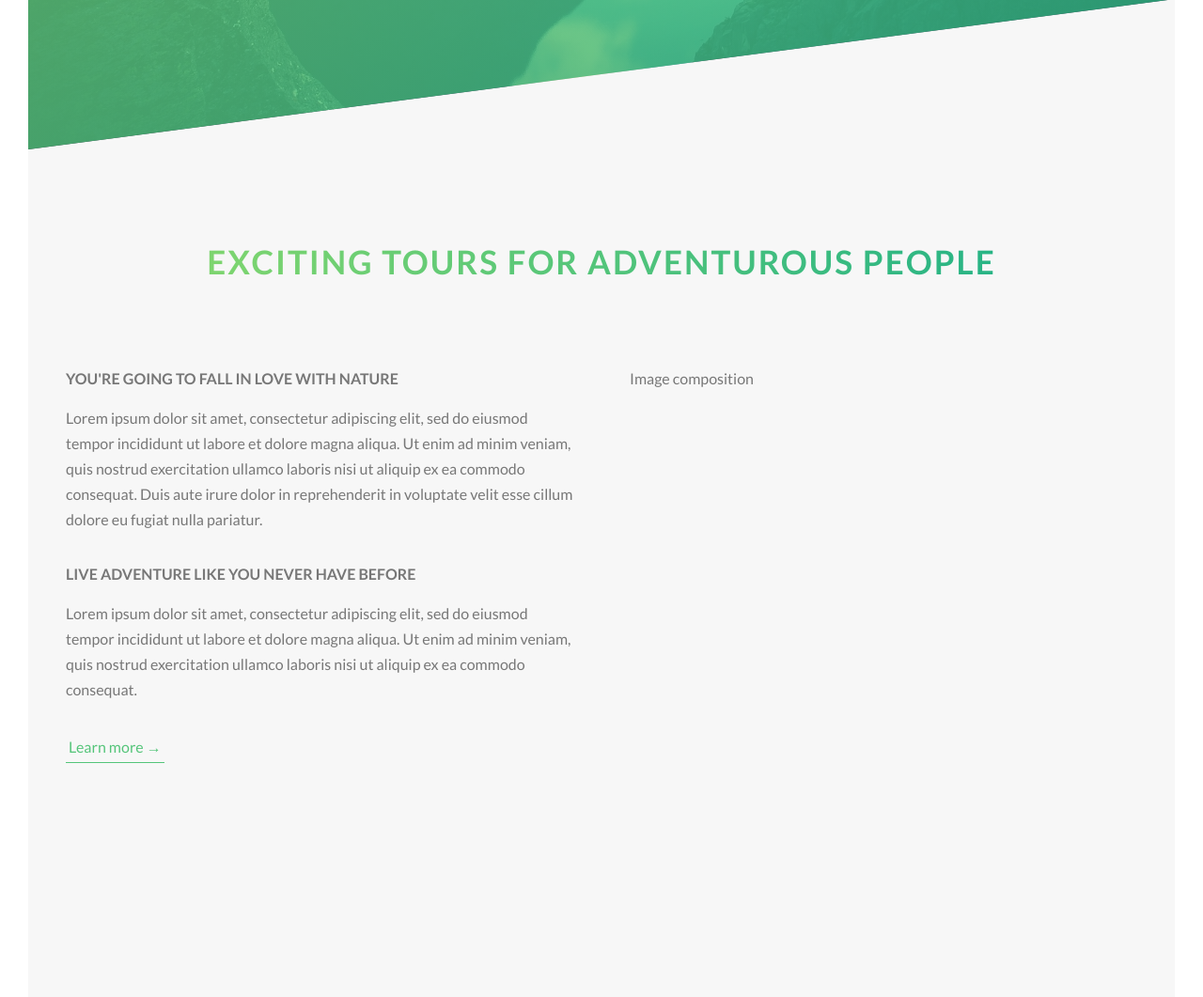
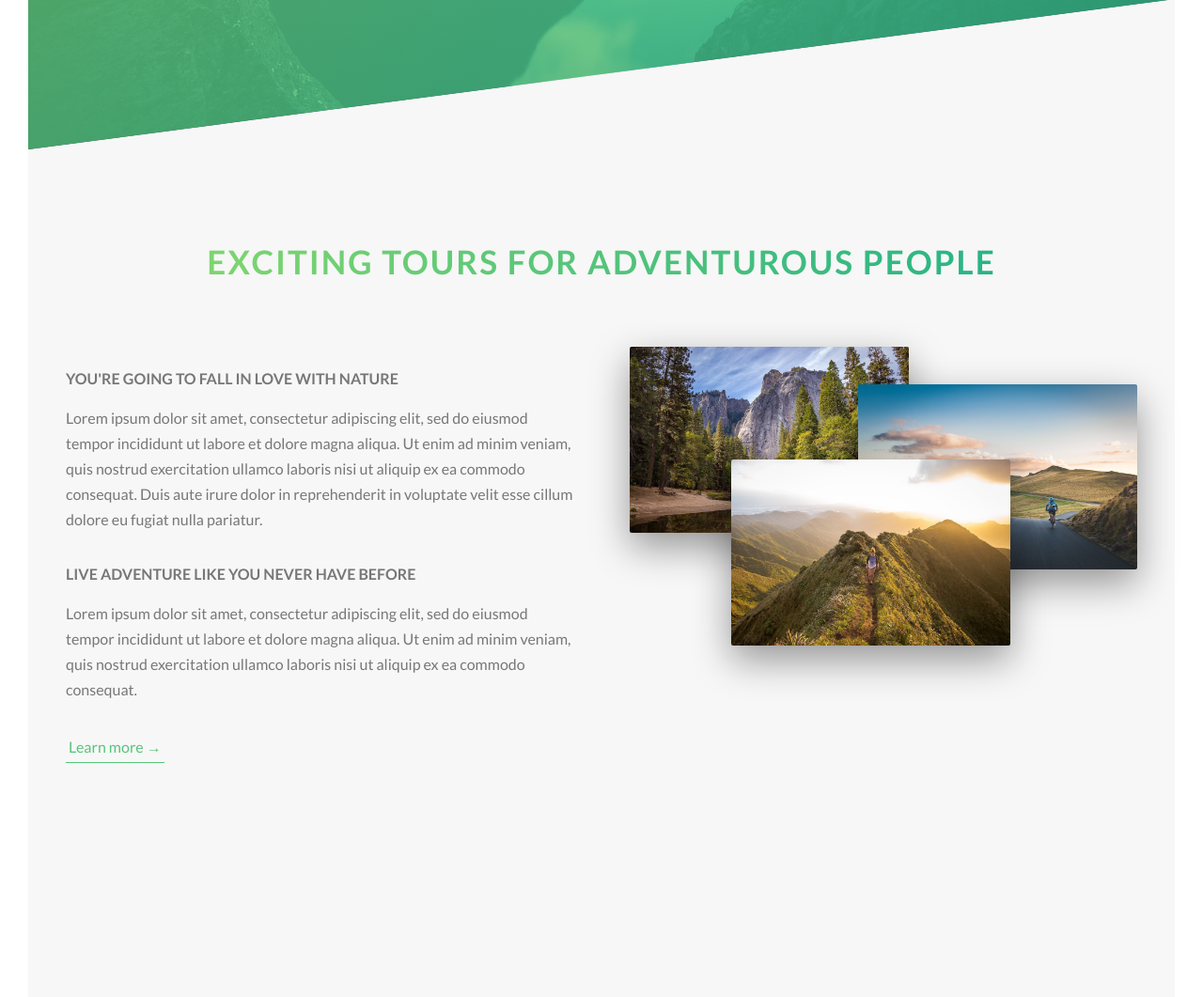
Before and after one commit to Tyler-Pritchard/SASS-template, a PHP site: page / in a window 1280 px wide. Shown: the part 631-1692 px from the top of the page at 94% size. Run offline with PHP 8.4, Linux system fonts and the light colour scheme; some libraries are stand-ins or nearby versions.

Commit message:
completed about section:

```diff
--- a/css/style.css
+++ b/css/style.css
@@ -172,6 +172,33 @@ body {
   box-shadow: 0 0.5rem 1rem rgba(0, 0, 0, 0.15);
   transform: translateY(0); }
 
+.composition {
+  position: relative; }
+  .composition__photo {
+    width: 55%;
+    box-shadow: 0 1.5rem 4rem rgba(0, 0, 0, 0.4);
+    border-radius: 2px;
+    position: absolute;
+    z-index: 10;
+    transition: all .2s;
+    outline-offset: 2rem; }
+    .composition__photo--p1 {
+      left: 0;
+      top: -2rem; }
+    .composition__photo--p2 {
+      right: 0;
+      top: 2rem; }
+    .composition__photo--p3 {
+      left: 20%;
+      top: 10rem; }
+    .composition__photo:hover {
+      outline: 1.5rem solid #55c57a;
+      transform: scale(1.05) translateY(-0.5rem);
+      box-shadow: 0 2.5rem 4rem rgba(0, 0, 0, 0.5);
+      z-index: 20; }
+  .composition:hover .composition__photo:not(:hover) {
+    transform: scale(0.95); }
+
 .row {
   max-width: 114rem;
   margin: 0 auto; }
--- a/index.html
+++ b/index.html
@@ -59,7 +59,11 @@
                 </div>
 
                 <div class="col-1-of-2">
-                    Image composition
+                    <div class="composition">
+                        <img src="img/nat-1-large.jpg" alt="Photo 1" class="composition__photo composition__photo--p1">
+                        <img src="img/nat-2-large.jpg" alt="Phhoto 2" class="composition__photo composition__photo--p2">
+                        <img src="img/nat-3-large.jpg" alt="Photo 3" class="composition__photo composition__photo--p3">
+                    </div>
                 </div>
             </div>
         </section>
--- /dev/null
+++ b/sass/components/_composition.scss
@@ -0,0 +1,39 @@
+.composition {
+    position: relative;
+
+    &__photo {
+        width: 55%;
+        box-shadow: 0 1.5rem 4rem rgba($color-black, .4);
+        border-radius: 2px;
+        position: absolute;
+        z-index: 10;
+        transition: all .2s;
+        outline-offset: 2rem;
+
+        &--p1 {
+            left: 0;
+            top: -2rem;
+        }
+
+        &--p2 {
+            right: 0;
+            top: 2rem;
+        }
+
+        &--p3 {
+            left: 20%;
+            top: 10rem;
+        }
+
+        &:hover {
+            outline: 1.5rem solid $color-primary;
+            transform: scale(1.05) translateY(-.5rem);
+            box-shadow: 0 2.5rem 4rem rgba($color-black, .5);
+            z-index: 20;
+        }
+    }
+
+    &:hover &__photo:not(:hover) {
+        transform: scale(.95);
+    }
+}
--- a/sass/main.scss
+++ b/sass/main.scss
@@ -10,6 +10,7 @@
 @import "pages/home";
 
 @import "components/button";
+@import "components/composition";
 
 @import "layout/grid";
 @import "layout/header";
```
